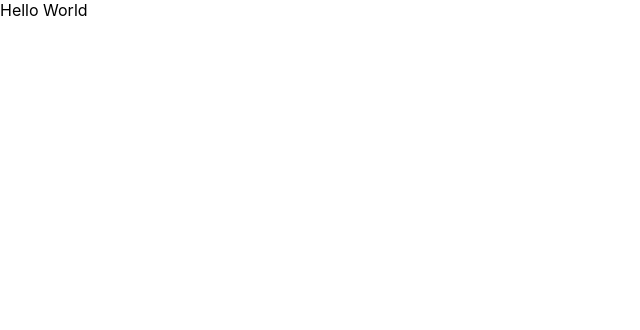
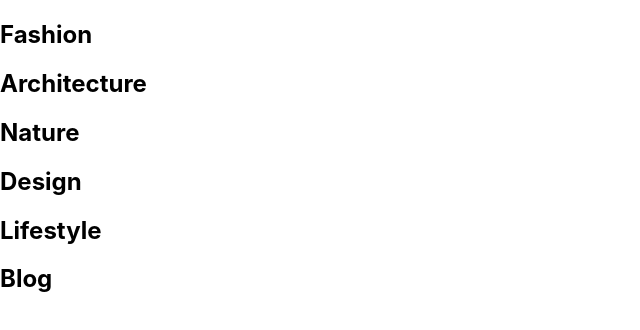
Before and after one commit to chereelane/eCommerce-demo, a React (Create React App) app in the folder shop-shop/: page / in a window 1280 px wide. Shown: the top 330 px of the page, without its empty margins (0-640 px from the left). Built offline with nearby package versions, Linux system fonts and the light colour scheme.

Commit message:
starting homepage

```diff
--- a/shop-shop/src/App.js
+++ b/shop-shop/src/App.js
@@ -3,7 +3,44 @@ import logo from './favicon.png';
 const  App = () => {
   return (
     <div className="App">
-      Hello World
+      <div className="categories-container">
+          <div className="category-container">
+              {/*<img src="" alt=""/>*/}
+              <div className="category-body">
+                  <h2>Fashion</h2>
+              </div>
+          </div>
+          <div className="category-container">
+              {/*<img src="" alt=""/>*/}
+              <div className="category-body">
+                  <h2>Architecture</h2>
+              </div>
+          </div>
+          <div className="category-container">
+              {/*<img src="" alt=""/>*/}
+              <div className="category-body">
+                  <h2>Nature</h2>
+              </div>
+          </div>
+          <div className="category-container">
+              {/*<img src="" alt=""/>*/}
+              <div className="category-body">
+                  <h2>Design</h2>
+              </div>
+          </div>
+          <div className="category-container">
+              {/*<img src="" alt=""/>*/}
+              <div className="category-body">
+                  <h2>Lifestyle</h2>
+              </div>
+          </div>
+          <div className="category-container">
+              {/*<img src="" alt=""/>*/}
+              <div className="category-body">
+                  <h2>Blog</h2>
+              </div>
+          </div>
+      </div>
     </div>
   );
 }
```
